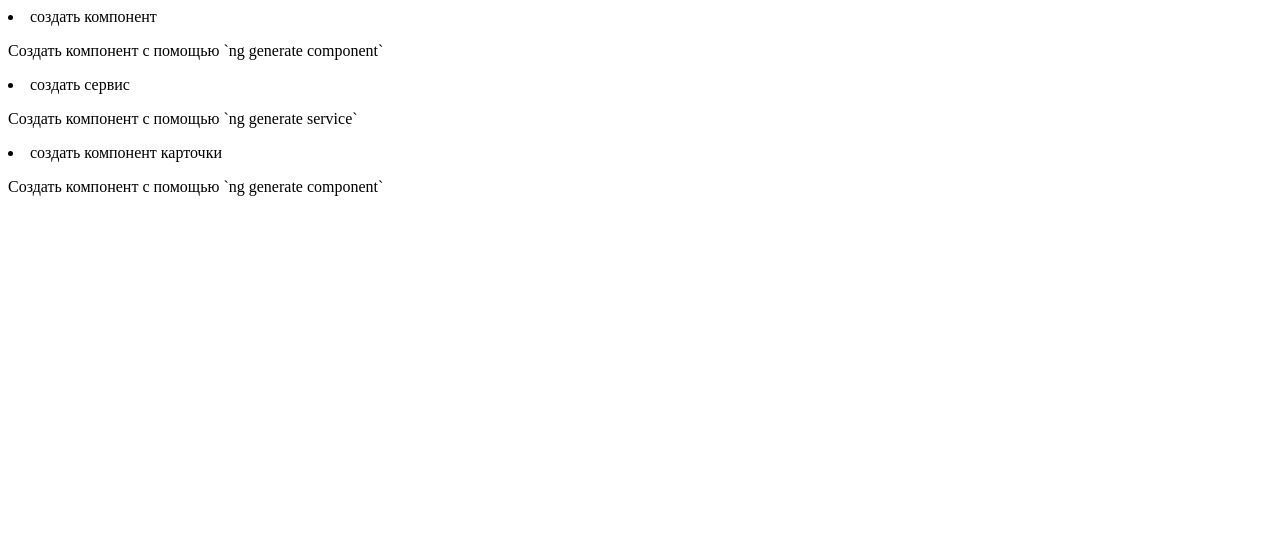
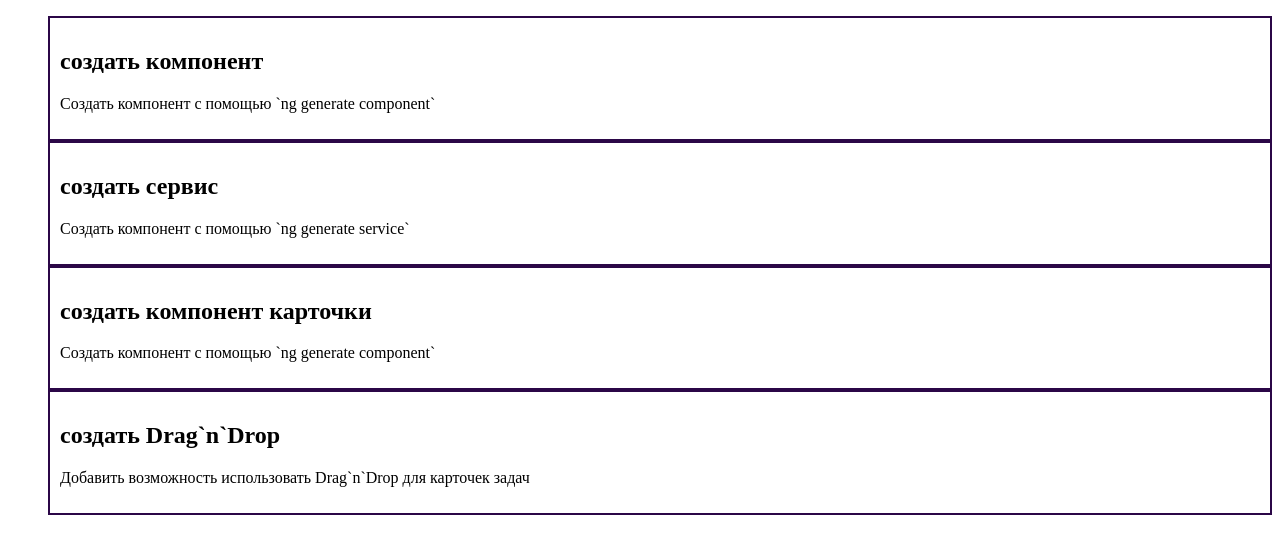
Before and after one commit to FoxyRaspberry/angular-kanban, an Angular app: page / in a window 1280 px wide. Shown: the top 554 px of the page. Built offline with nearby package versions, Linux system fonts and the light colour scheme.

Commit message:
feat: create `TaskCardComponent`

```diff
--- /dev/null
+++ b/src/app/task-card/task-card.component.html
@@ -0,0 +1,4 @@
+<article class="app-task-container">
+    <h1>{{task.taskName}}</h1>
+    <p>{{task.taskDescription}}</p>
+</article>
--- /dev/null
+++ b/src/app/task-card/task-card.component.scss
@@ -0,0 +1,8 @@
+:host {
+    display: block;
+}
+
+.app-task-container {
+    border: 2px solid #2b0747;
+    padding: 10px;
+}
--- /dev/null
+++ b/src/app/task-card/task-card.component.ts
@@ -0,0 +1,20 @@
+import { Component, Input } from '@angular/core';
+import { KanbanTask, KanbanTaskStatus } from '../task-list/tasks.service';
+
+@Component({
+  selector: 'app-task-card',
+  standalone: true,
+  imports: [],
+  templateUrl: './task-card.component.html',
+  styleUrl: './task-card.component.scss'
+})
+export class TaskCardComponent {
+  @Input({
+    required: true,
+  }) task: KanbanTask = {
+    taskDescription: '',
+    taskID: '',
+    taskName: '',
+    taskStatus: KanbanTaskStatus.ToDo,
+  };
+}
--- a/src/app/task-list/task-list.component.html
+++ b/src/app/task-list/task-list.component.html
@@ -1,9 +1,10 @@
+<ul class="app-list-container">
 @for (task of list; track task.taskID) {
     <li>
-        {{task.taskName}}
-        <p>{{task.taskDescription}}</p>
+        <app-task-card [task] = "task" />
     </li>
 
 } @empty {
     There are no items.
 }
+</ul>
--- a/src/app/task-list/task-list.component.scss
+++ b/src/app/task-list/task-list.component.scss
@@ -0,0 +1,7 @@
+:host {
+    display: block;
+}
+
+.app-list-container {
+    list-style-type: none;
+}
--- a/src/app/task-list/task-list.component.ts
+++ b/src/app/task-list/task-list.component.ts
@@ -1,10 +1,11 @@
 import { Component, OnInit } from '@angular/core';
 import { KanbanTask, TasksService } from './tasks.service';
+import { TaskCardComponent } from '../task-card/task-card.component';
 
 @Component({
   selector: 'app-task-list',
   standalone: true,
-  imports: [],
+  imports: [TaskCardComponent],
   templateUrl: './task-list.component.html',
   styleUrl: './task-list.component.scss'
 })
--- a/src/app/task-list/tasks.service.ts
+++ b/src/app/task-list/tasks.service.ts
@@ -11,16 +11,25 @@ export class TasksService {
         taskDescription: 'Создать компонент с помощью `ng generate component`',
         taskID: 'NGKANBAN-1',
         taskName: 'создать компонент',
+        taskStatus: KanbanTaskStatus.Done,
       },
       {
         taskDescription: 'Создать компонент с помощью `ng generate service`',
         taskID: 'NGKANBAN-2',
         taskName: 'создать сервис',
+        taskStatus: KanbanTaskStatus.Done,
       },
       {
         taskDescription: 'Создать компонент с помощью `ng generate component`',
         taskID: 'NGKANBAN-3',
         taskName: 'создать компонент карточки',
+        taskStatus: KanbanTaskStatus.Done,
+      },
+      {
+        taskDescription: 'Добавить возможность использовать Drag`n`Drop для карточек задач',
+        taskID: 'NGKANBAN-4',
+        taskName: 'создать Drag`n`Drop',
+        taskStatus: KanbanTaskStatus.ToDo,
       },
     ]
   }
@@ -30,4 +39,12 @@ export interface KanbanTask {
   taskDescription: string;
   taskID: string;
   taskName: string;
+  taskStatus: KanbanTaskStatus;
 }
+
+export enum KanbanTaskStatus {
+  Done = 'Done',
+  InProgress = 'InProgress',
+  InReview = 'InReview',
+  ToDo = 'ToDo',
+}
```
Also changed, not shown: src/app/app.component.html (line endings or trailing spaces), 1 other file (tests, documents, lock files or other folders).
